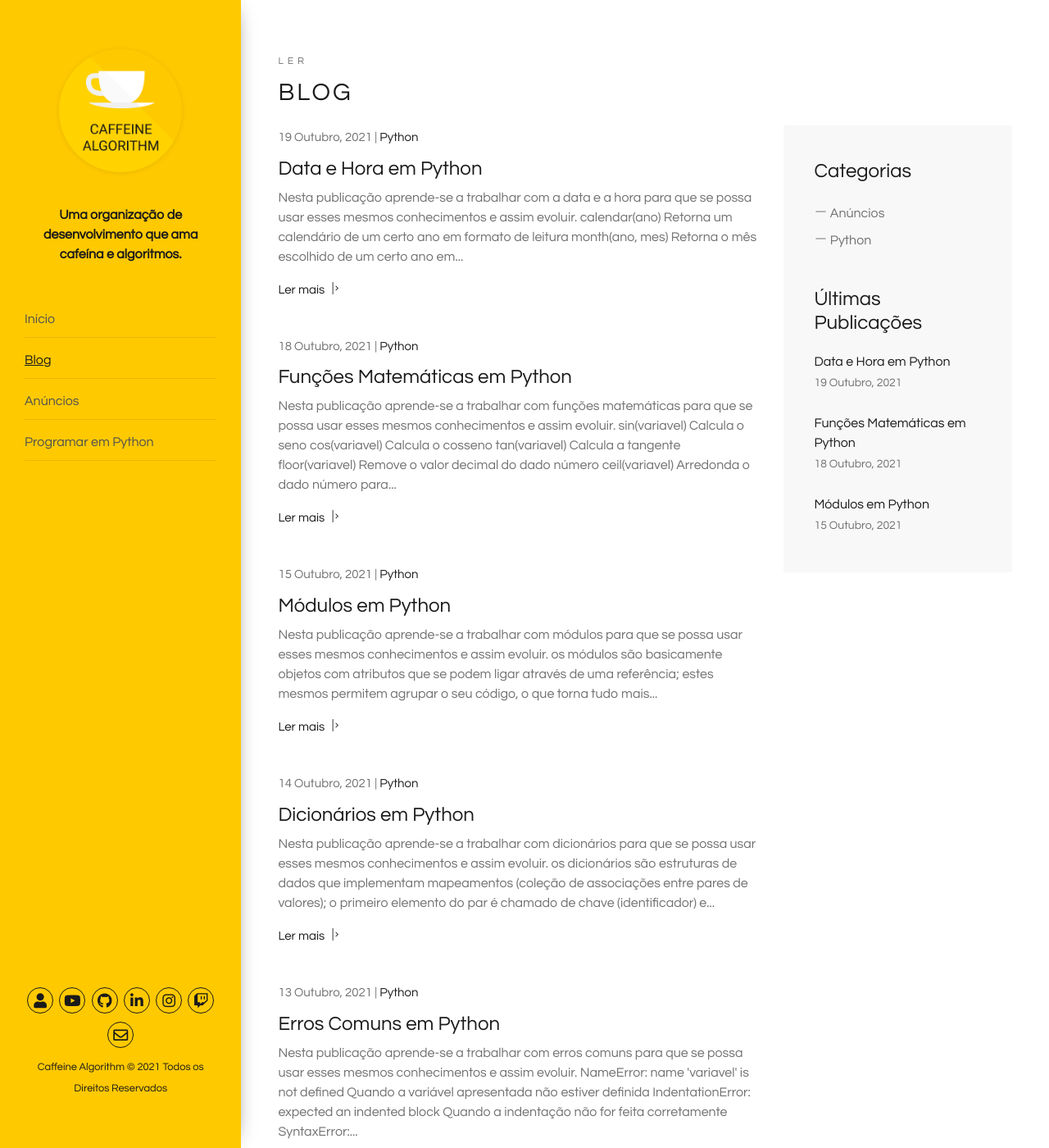
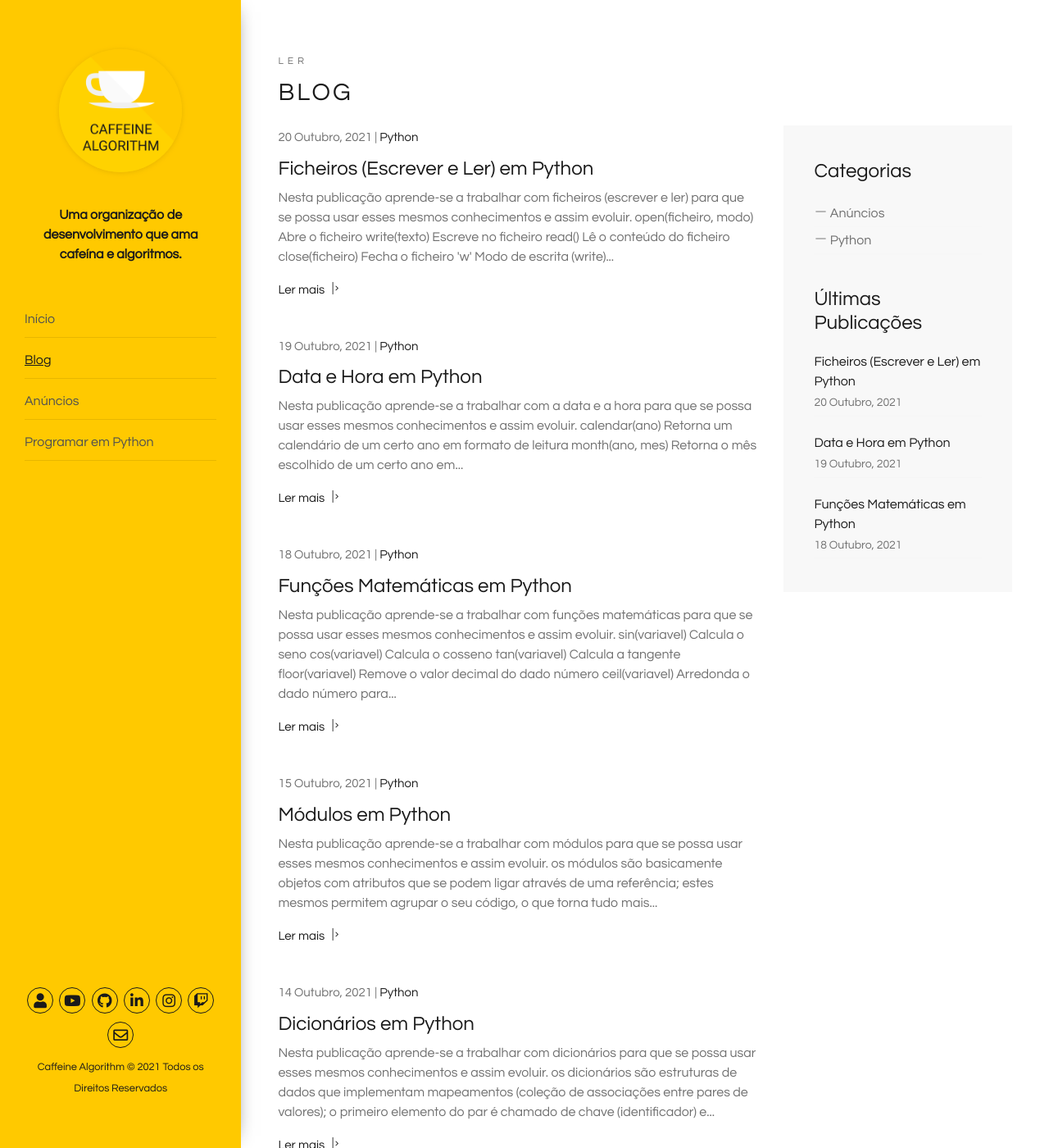
Before and after one commit to caffeinealgorithm/caffeinealgorithm.github.io, a Jekyll site: the page built from blog/index.html, in a window 1280 px wide and 1400 px high. Shown: the whole window at 82% size. Built offline with Jekyll 4.4.1, drawn with Linux system fonts in a browser that asks for light colours; the list of posts is cut into pages by our own code; some of the changed text lies outside the part shown.

````diff
--- /dev/null
+++ b/_posts/2021-10-20-ficheiros-escrever-e-ler-em-python.md
@@ -0,0 +1,41 @@
+---
+layout: post
+excerpt: Blog
+title: 'Ficheiros (Escrever e Ler) em Python'
+description: 'Descobre como se trabalha com ficheiros (escrever e ler) na linguagem de programação Python. Obtém respostas às tuas dúvidas com a teoria e os exemplos apresentados.'
+keywords: 'python, ficheiros, ficheiros escrever, ficheiros ler, escrever e ler, escrever, ler, publicação'
+date: 2021-10-20
+categories: [Python]
+---
+
+Nesta publicação aprende-se a trabalhar com ficheiros (escrever e ler) para que se possa usar esses mesmos conhecimentos e assim evoluir.
+
+`open(ficheiro, modo)` | Abre o ficheiro
+`write(texto)` | Escreve no ficheiro
+`read()` | Lê o conteúdo do ficheiro
+`close(ficheiro)` | Fecha o ficheiro
+`'w'` | Modo de escrita (write)
+`'r'` | Modo de leitura (read)
+
+- é necessário fechar sempre o ficheiro.
+
+```python
+escreverFicheiro = open('Ficheiros-Escrever-e-Ler.txt', 'w')
+escreverFicheiro.write('Eu estou a escrever na primeira linha deste ficheiro.\n')
+escreverFicheiro.write('Agora estou a escrever na segunda linha.')
+escreverFicheiro.close()
+
+lerFicheiro = open('Ficheiros-Escrever-e-Ler.txt', 'r')
+print(lerFicheiro.read())
+
+'''
+  Eu estou a escrever na primeira linha deste ficheiro.
+  Agora estou a escrever na segunda linha.
+'''
+
+lerFicheiro.close()
+```
+
+Não te esqueças de [assistir ao vídeo](https://youtu.be/Hh8eV7n5ieg){:target="\_blank"} e podes sempre ler esta publicação [em inglês](https://nelsonsilvadev.com/blog/20211020/files-write-and-read-in-python/){:target="\_blank"}.
+
+### _Happy coding!_
--- a/index.html
+++ b/index.html
@@ -80,7 +80,7 @@
       </div>
 
       <div class="row">
-        {% for video in site.python %} {% if video.id == "/python/26" %}
+        {% for video in site.python %} {% if video.id == "/python/27" %}
         <div
           class="col-xs-12 col-sm-3 col-sm-6 col-lg-6 col-xl-3 animate-box"
           data-animate-effect="fadeInLeft"
````
Also changed, not shown: _python/27.md (added, +5 -0 lines), assets/img/playlists/python/27.png (added).
